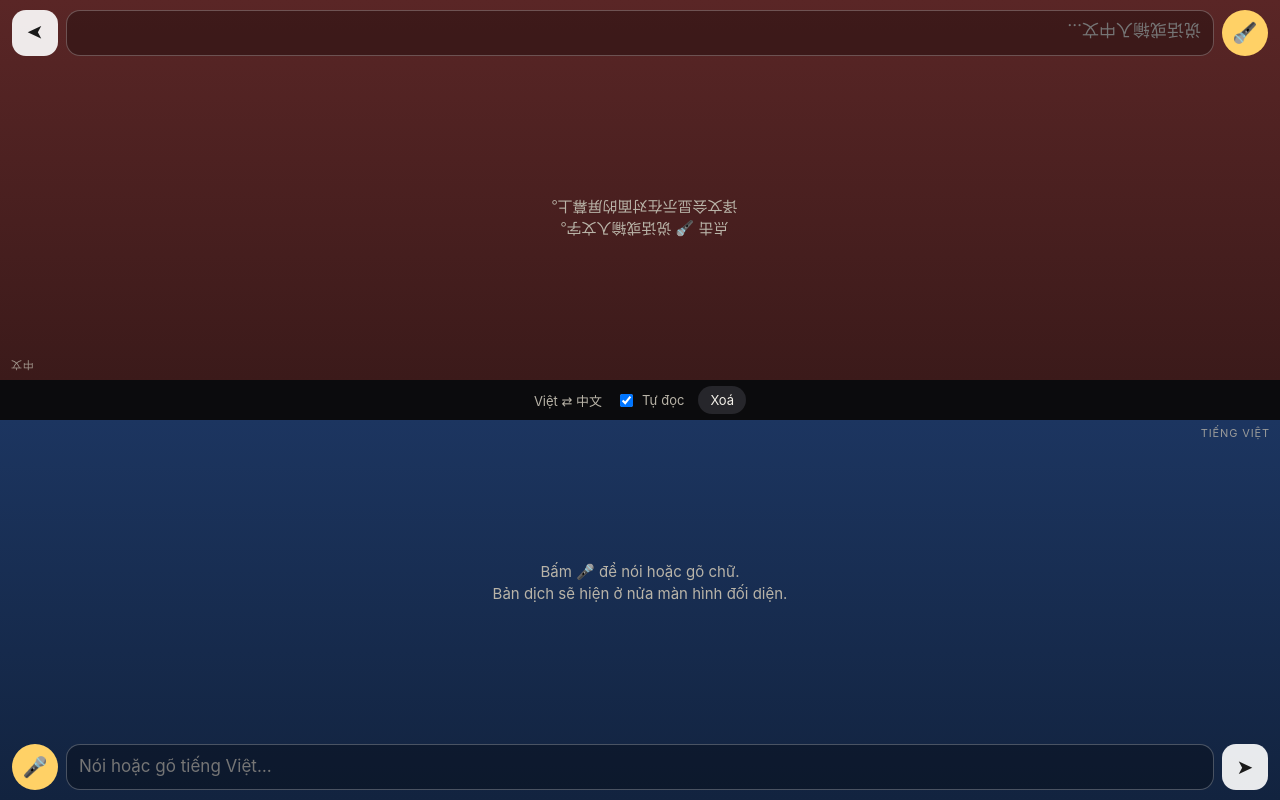
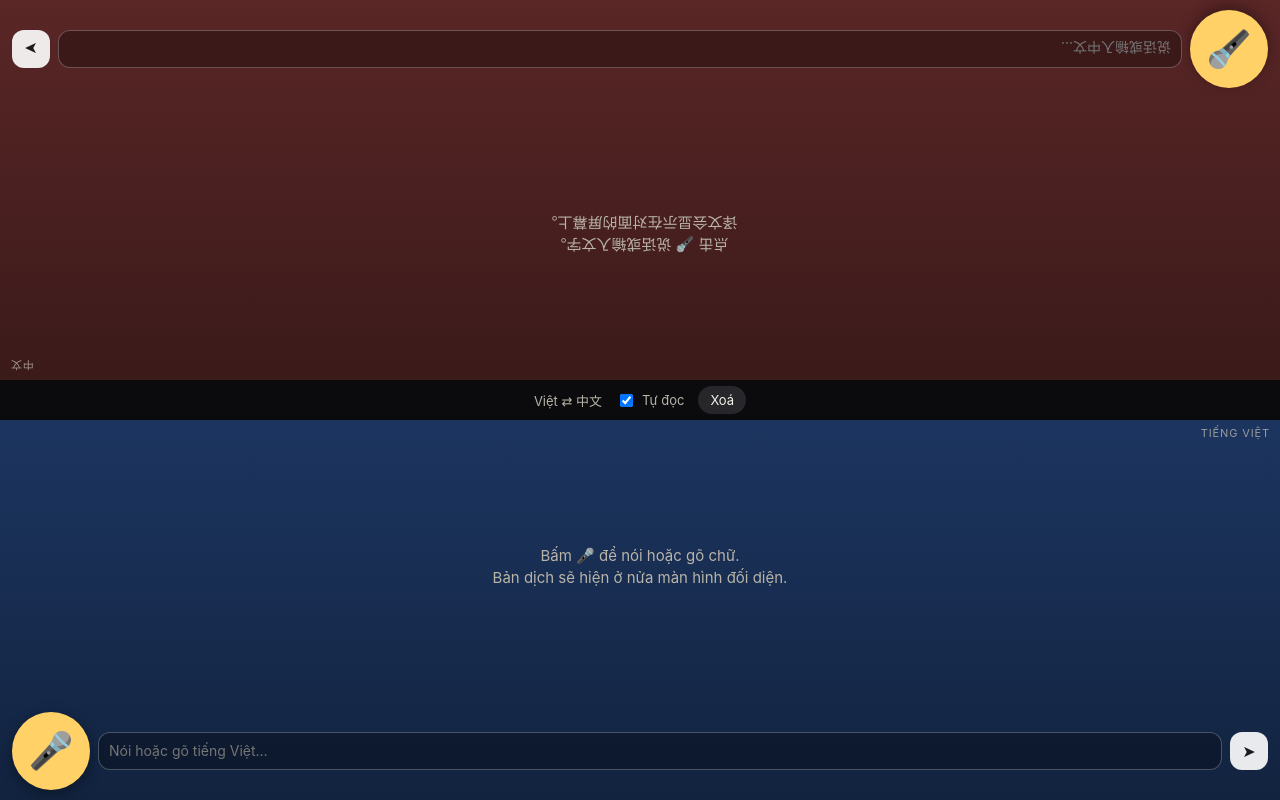
Before and after one commit to nthaihuy244-ctrl/Translated, a plain HTML site: page index.html in a window 1280 px wide. Drawn offline with Linux system fonts and the light colour scheme.

Commit message:
Bigger mic button, smaller text input
Co-Authored-By: Claude Sonnet 5.5 <noreply@anthropic.com>
Claude-Session: https://claude.ai/code/session_01NZiMsiGUzdMFW2H9HZM8yd

```diff
--- a/index.html
+++ b/index.html
@@ -17,19 +17,20 @@
   .empty { margin:auto; text-align:center; color:var(--mute); font-size:15px; line-height:1.5; padding:0 20px; }
   .bubble { max-width:92%; border-radius:16px; padding:10px 14px; position:relative; }
   .theirs { align-self:flex-start; background:rgba(255,255,255,.12); border:1px solid rgba(255,255,255,.18); }
-  .theirs .big { font-size:26px; line-height:1.3; font-weight:600; word-break:break-word; }
+  .theirs .big { font-size:24px; line-height:1.3; font-weight:600; word-break:break-word; }
   .theirs .py { font-size:15px; color:var(--acc); margin-top:4px; line-height:1.35; }
-  .mine { align-self:flex-end; background:rgba(0,0,0,.28); color:var(--mute); font-size:15px; line-height:1.35; }
+  .mine { align-self:flex-end; background:rgba(0,0,0,.28); color:var(--mute); font-size:13px; padding:6px 10px; line-height:1.35; }
   .spk { position:absolute; right:8px; bottom:6px; background:none; border:0; color:var(--mute); font-size:18px; padding:4px 6px; cursor:pointer; }
   .theirs .big { padding-right:26px; }
   .loading { opacity:.6; animation:p 1s infinite alternate; }
   @keyframes p { to { opacity:.25 } }
-  .inbar { display:flex; gap:8px; align-items:flex-end; margin-top:8px; }
-  textarea { flex:1; resize:none; height:46px; max-height:96px; border-radius:14px; border:1px solid rgba(255,255,255,.25);
-    background:rgba(0,0,0,.3); color:var(--ink); font:inherit; font-size:17px; padding:11px 12px; outline:none; }
+  .inbar { display:flex; gap:8px; align-items:center; margin-top:8px; }
+  textarea { flex:1; resize:none; height:38px; max-height:70px; border-radius:12px; border:1px solid rgba(255,255,255,.25);
+    background:rgba(0,0,0,.3); color:var(--ink); font:inherit; font-size:14px; padding:9px 10px; outline:none; }
   textarea:focus { border-color:var(--acc); }
-  .btn { width:46px; height:46px; border-radius:50%; border:0; font-size:20px; cursor:pointer; color:#1a1a1a; background:var(--acc); flex:none; }
-  .btn.send { background:rgba(255,255,255,.9); border-radius:14px; }
+  .btn { width:38px; height:38px; border-radius:50%; border:0; font-size:16px; cursor:pointer; color:#1a1a1a; background:var(--acc); flex:none; }
+  .btn.send { background:rgba(255,255,255,.9); border-radius:12px; }
+  .btn.mic { width:78px; height:78px; font-size:36px; box-shadow:0 4px 14px rgba(0,0,0,.35); }
   .btn.mic.on { background:#ff5d5d; color:#fff; animation:pulse 1.1s infinite; }
   @keyframes pulse { 0%{box-shadow:0 0 0 0 rgba(255,93,93,.6)} 100%{box-shadow:0 0 0 14px rgba(255,93,93,0)} }
   .mid { flex:none; display:flex; align-items:center; justify-content:center; gap:14px; background:#0b0b0d; padding:6px 10px; font-size:13px; color:var(--mute); }
```
